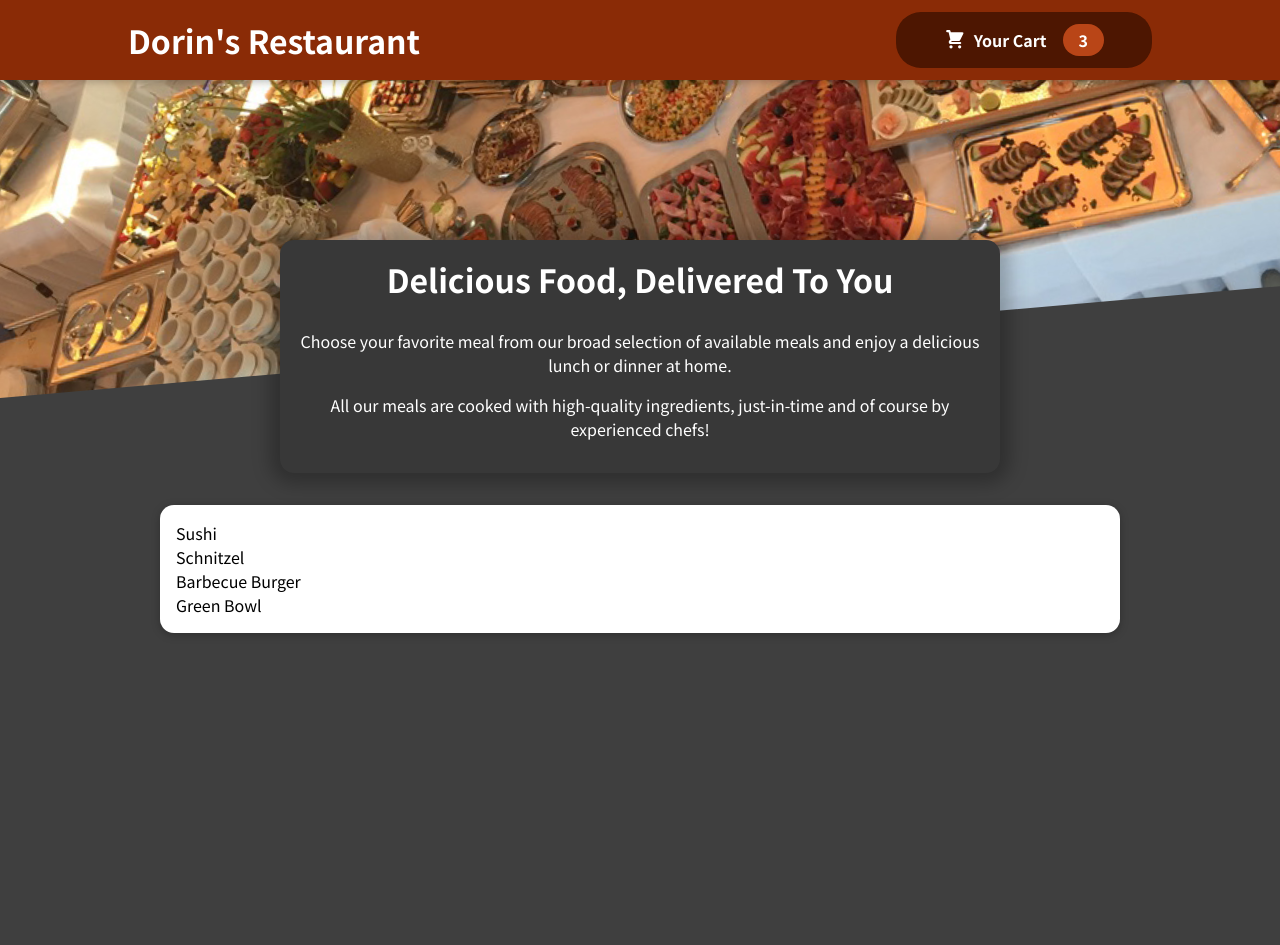
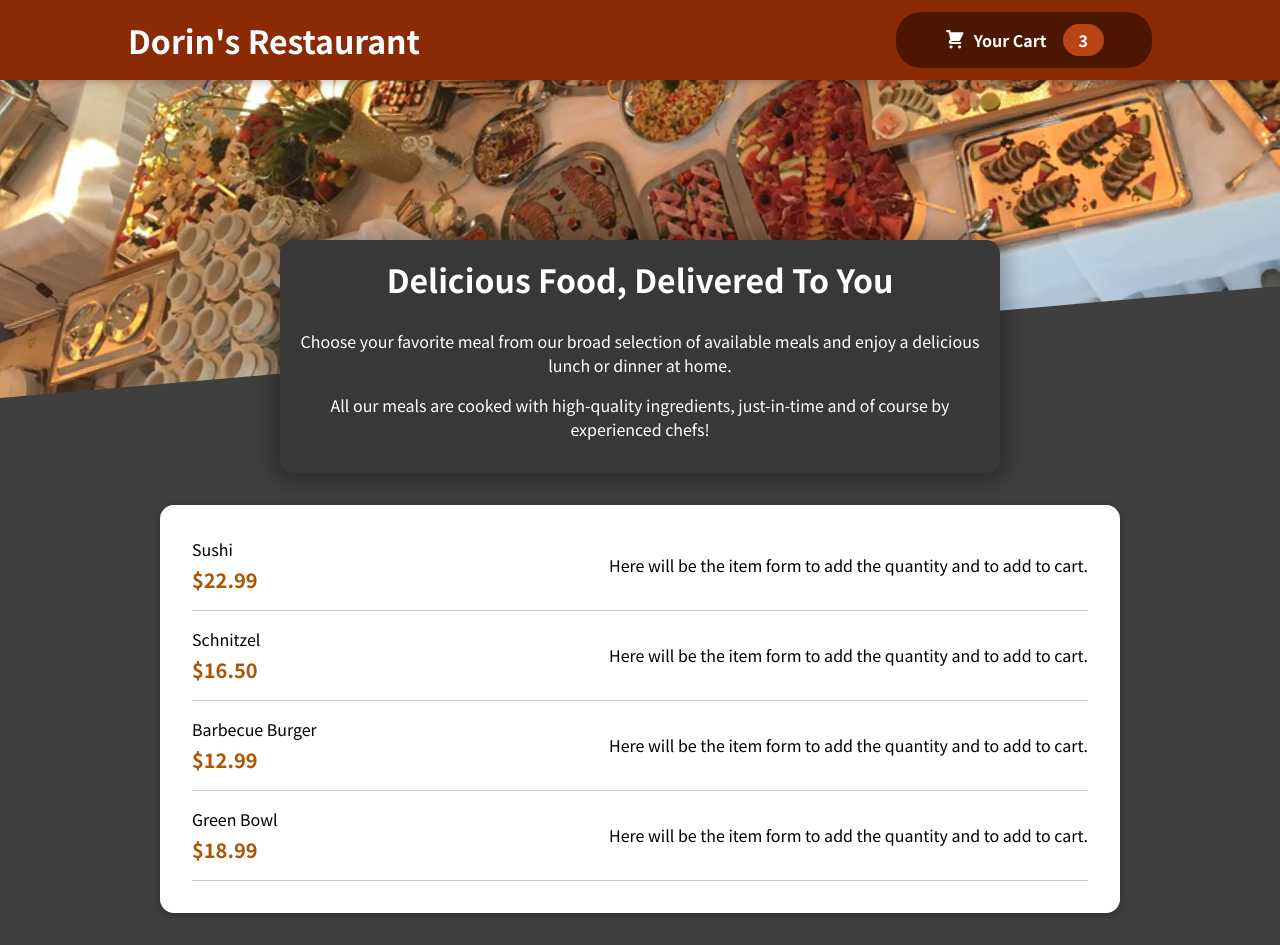
Before and after one commit to MateiDorin/food, a React (Create React App) app: page / in a window 1280 px wide. Before the commit the page ends 800 px from the top, so only its background shows below. Built offline with nearby package versions, Linux system fonts and the light colour scheme.

Commit message:
created MealItem component

```diff
--- a/src/components/Meals/AvailableMeals.js
+++ b/src/components/Meals/AvailableMeals.js
@@ -1,42 +1,51 @@
-import './AvailableMeals.css';
-import Card from '../UI/Card';
+import "./AvailableMeals.css";
+import Card from "../UI/Card";
+import MealItem from "./MealItem/MealItem";
 
 const DUMMY_MEALS = [
   {
-      id: 'm1',
-      name: 'Sushi',
-      description: 'Finest fish and veggies',
+    id: "m1",
+    name: "Sushi",
+    description: "Finest fish and veggies",
     price: 22.99,
   },
   {
-      id: 'm2',
-      name: 'Schnitzel',
-      description: 'A german specialty!',
+    id: "m2",
+    name: "Schnitzel",
+    description: "A german specialty!",
     price: 16.5,
   },
   {
-      id: 'm3',
-      name: 'Barbecue Burger',
-      description: 'American, raw, meaty',
+    id: "m3",
+    name: "Barbecue Burger",
+    description: "American, raw, meaty",
     price: 12.99,
   },
   {
-      id: 'm4',
-      name: 'Green Bowl',
-      description: 'Healthy...and green...',
+    id: "m4",
+    name: "Green Bowl",
+    description: "Healthy...and green...",
     price: 18.99,
   },
 ];
 
+const AvailableMeals = () => {
+  const mealsList = DUMMY_MEALS.map((meal) => (
+    <MealItem
+      key={meal.id}
+      name={meal.name}
+      descriprion={meal.description}
+      price={meal.price}
+    />
+  ));
 
-const AvailableMeals = () => {
-    const mealsList = DUMMY_MEALS.map(meal => <li>{meal.name}</li>);
-
-    return <section className='meals'>
+  return (
+    <section className="meals">
       <Card>
         <ul>{mealsList}</ul>
       </Card>
     </section>
-}
+  );
+};
 
 export default AvailableMeals;
--- /dev/null
+++ b/src/components/Meals/MealItem/MealItem.css
@@ -0,0 +1,22 @@
+.meal {
+    display: flex;
+    justify-content: space-between;
+    margin: 1rem;
+    padding-bottom: 1rem;
+    border-bottom: 1px solid #ccc;
+  }
+
+  .meal h3 {
+    margin: 0 0 0.25rem 0;
+  }
+
+  .description {
+    font-style: italic;
+  }
+
+  .price {
+    margin-top: 0.25rem;
+    font-weight: bold;
+    color: #ad5502;
+    font-size: 1.25rem;
+  }
--- /dev/null
+++ b/src/components/Meals/MealItem/MealItem.js
@@ -0,0 +1,20 @@
+import './MealItem.css';
+
+const MealItem = (props) => {
+    const price = `$${props.price.toFixed(2)}`;
+
+    return (
+    <li className='meal'>
+      <div>
+        <he>{props.name}</he>
+        <div className='description'>{props.description}</div>
+        <div className='price'>{price}</div>
+      </div>
+      <div>
+        <p>Here will be the item form to add the quantity and to add to cart.</p>
+      </div>
+    </li>
+  );
+};
+
+export default MealItem;
```
Lines whose indentation alone changed are shown as unchanged.
